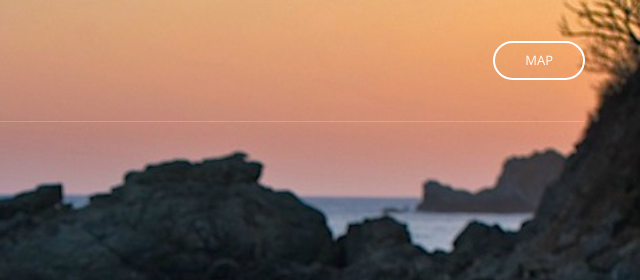
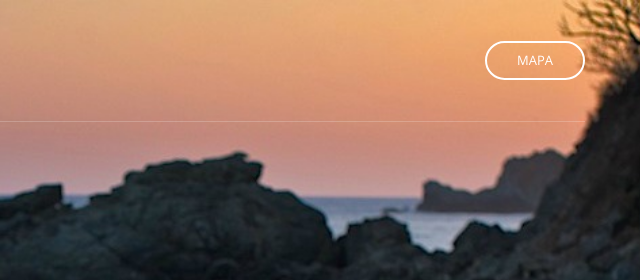
Before and after one commit to BodaMariayRuben/bienvenidos, a website: page index.html in a window 1280 px wide. Shown: the top 280 px of the page, 640-1280 px from the left. Drawn offline with nearby package versions, Linux system fonts and the light colour scheme; a script that the page names is missing; files whose address does not match are found by name.

Commit message:
Update index.html

```diff
--- a/index.html
+++ b/index.html
@@ -97,7 +97,7 @@
                             <li class="hidden-sm hidden-xs"><a href="#video-bg">El lugar</a></li>
                         </ul>
                         <ul class="member-actions">
-                            <li><a href="#map" class="btn-white btn-small rsvp-btn">Map</a></li>
+                            <li><a href="#map" class="btn-white btn-small rsvp-btn">Mapa</a></li>
                         </ul>
                     </nav>
                 </div>
```
